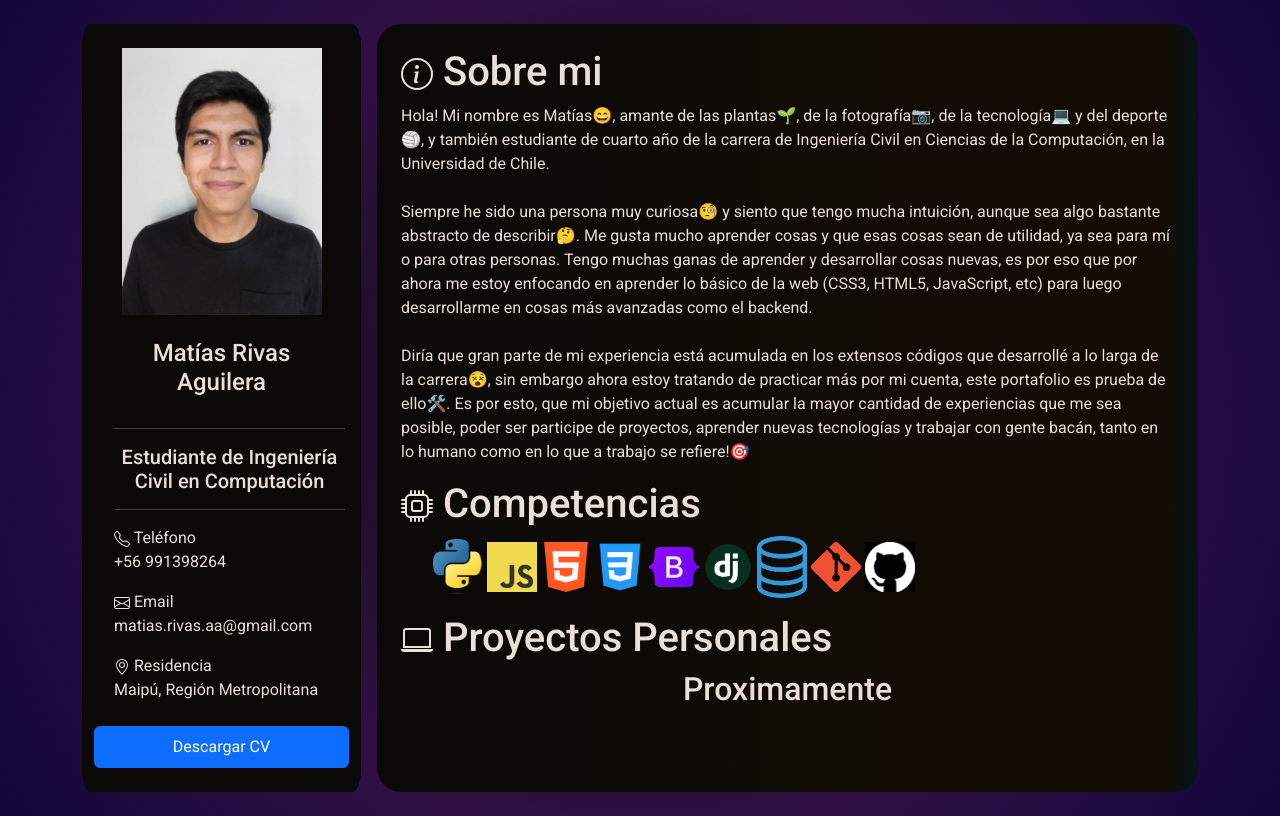
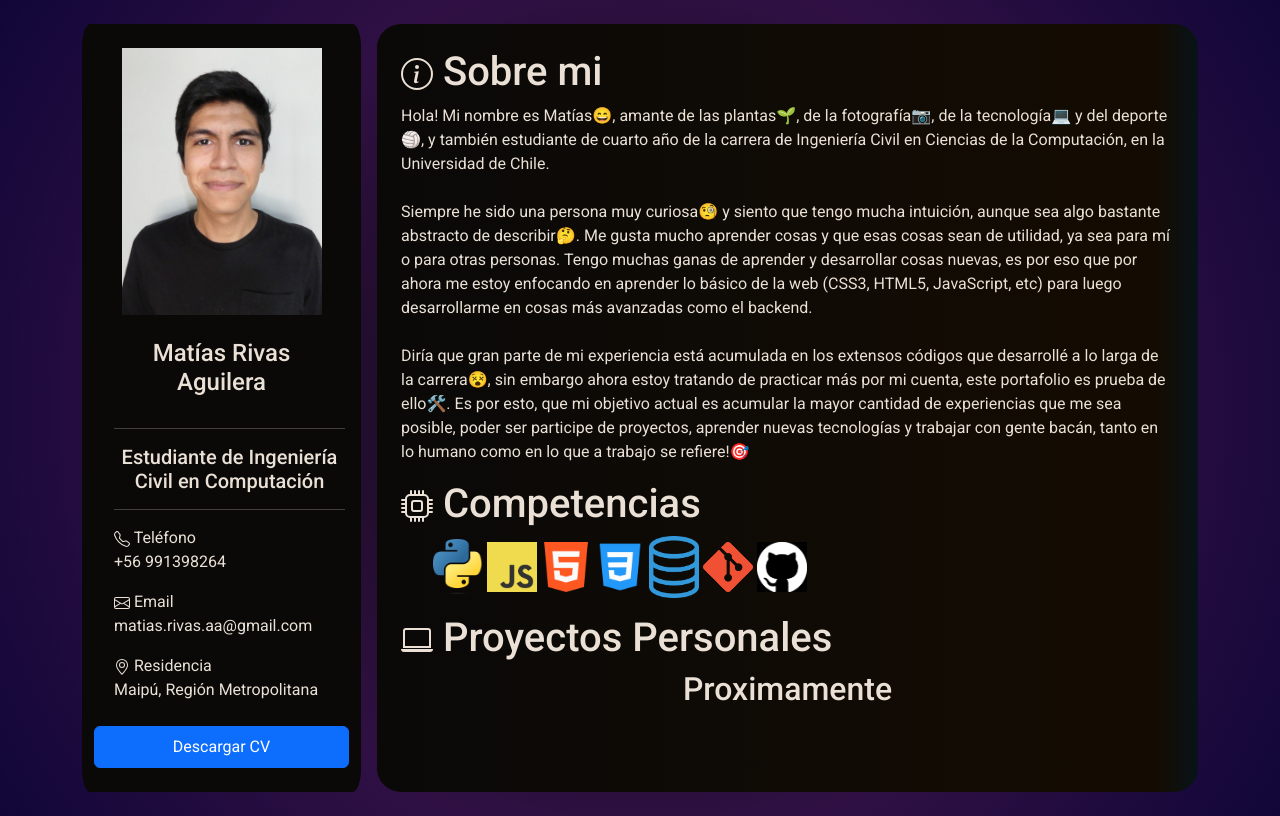
Before and after one commit to MatiasRivas00/MatiasRivas00.github.io, a plain HTML site: page index.html in a window 1280 px wide. Drawn offline with Linux system fonts and the light colour scheme.

Commit message:
Hide Django and Bootstrap

```diff
--- a/index.html
+++ b/index.html
@@ -94,8 +94,8 @@
                         <img src="img/tech/JavaScript.png" title="JavaScript Logo" class="logo">
                         <img src="img/tech/HTML.png" title="HTML Logo" class="logo">
                         <img src="img/tech/CSS.webp" title="CSS Logo" class="logo">
-                        <img src="img/tech/Bootstrap.png" title="Bootstrap Logo" class="logo">
-                        <img src="img/tech/Django.png" title="Django Logo" class="logo">
+                        <img src="img/tech/Bootstrap.png" title="Bootstrap Logo" class="logo" hidden>
+                        <img src="img/tech/Django.png" title="Django Logo" class="logo" hidden>
                         <img src="img/tech/SQL.png" title="SQL Logo" class="logo">
                         <img src="img/tech/Git.png" title="Git Logo" class="logo">
                         <img src="img/tech/Github.png" title="GitHub Logo" class="logo">
```
